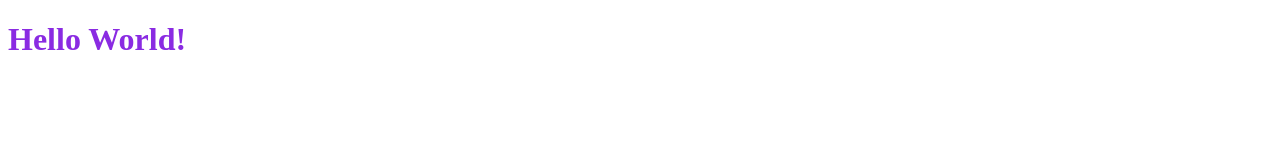
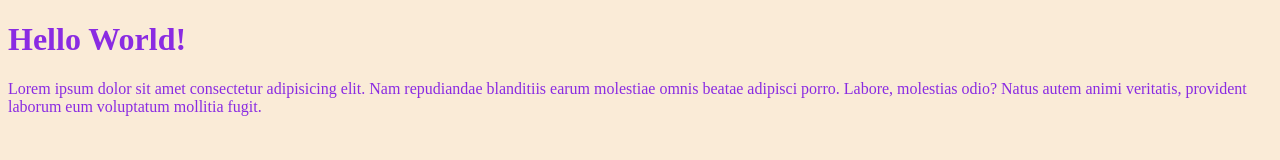
Before and after one commit to lunakula/ghzero, a plain HTML site: page index.html in a window 1280 px wide. Drawn offline with Linux system fonts and the light colour scheme.

Commit message:
первые изменени

```diff
--- a/css/style.css
+++ b/css/style.css
@@ -1,3 +1,4 @@
 body {
     color: blueviolet;
+    background-color: antiquewhite;
 }
--- a/index.html
+++ b/index.html
@@ -8,5 +8,6 @@
 </head>
 <body>
     <h1>Hello World!</h1>
+    <p>Lorem ipsum dolor sit amet consectetur adipisicing elit. Nam repudiandae blanditiis earum molestiae omnis beatae adipisci porro. Labore, molestias odio? Natus autem animi veritatis, provident laborum eum voluptatum mollitia fugit.</p>
 </body>
 </html>
```
